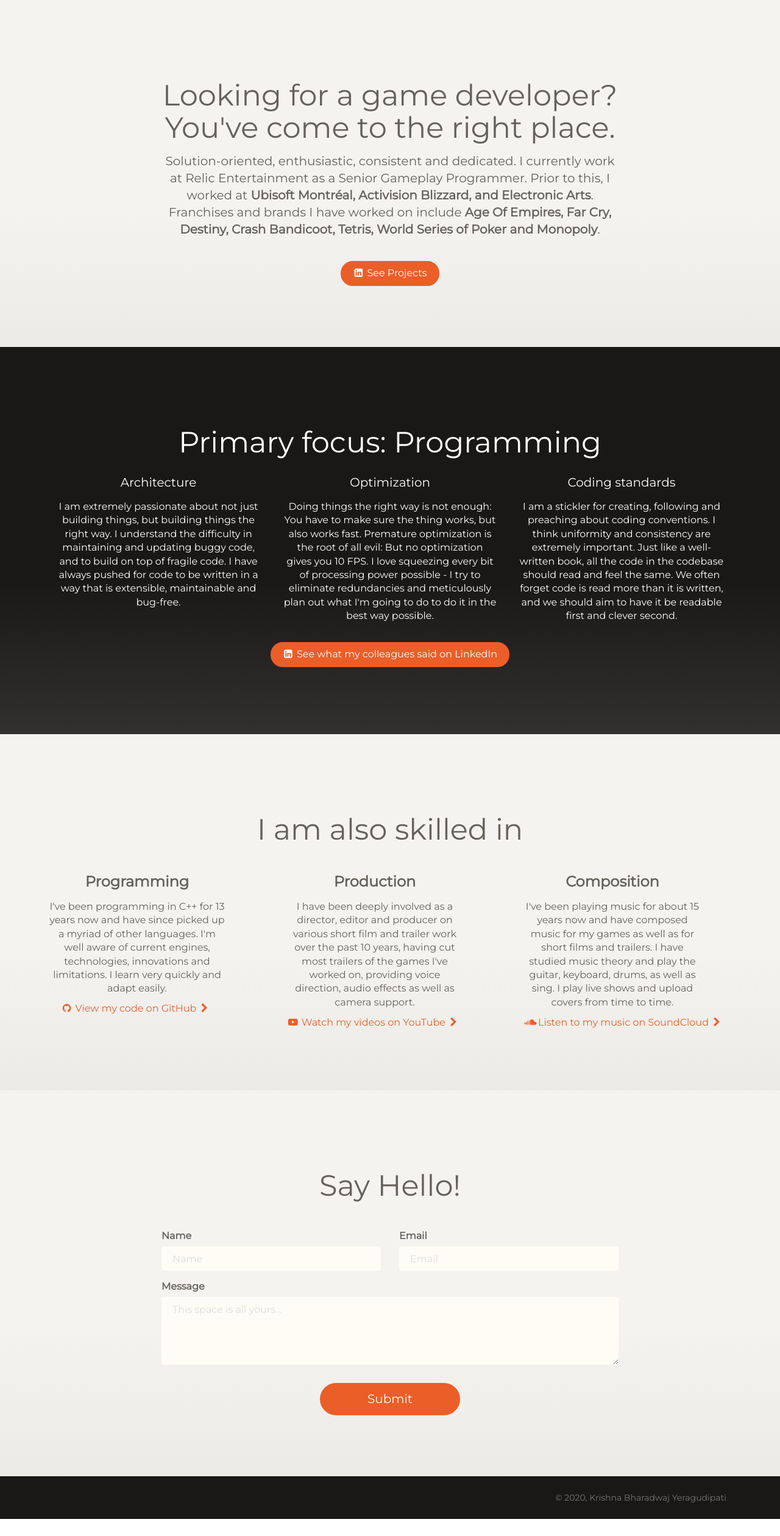
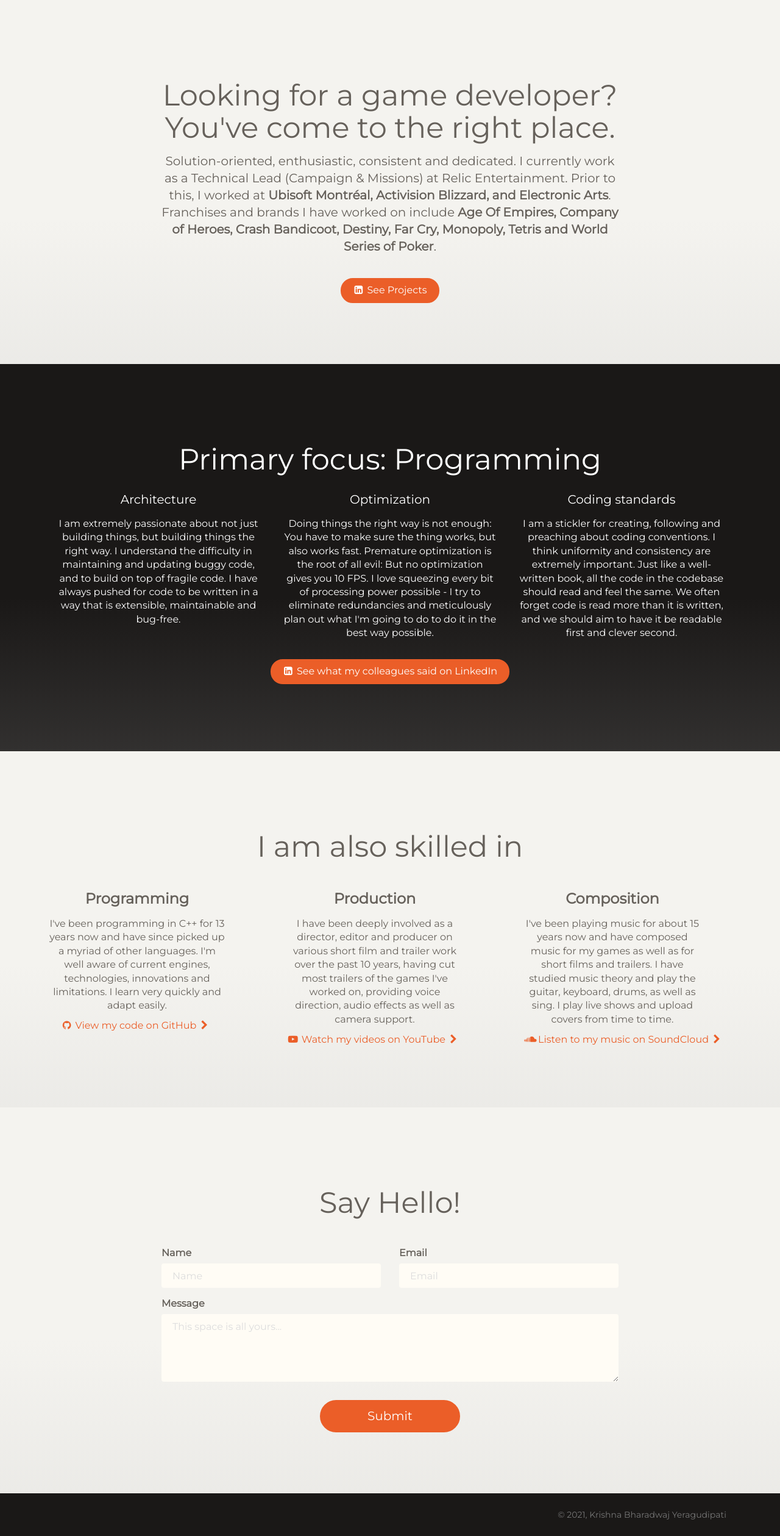
Before and after one commit to GTAddict/gtaddict.github.io, a plain HTML site: page index.html in a window 1280 px wide. Shown: the part 660-3179 px from the top of the page at 61% size. Before the commit the page ends 3151 px from the top, so only its background shows below. Drawn offline with Linux system fonts and the light colour scheme.

Commit message:
lead baby

```diff
--- a/index.html
+++ b/index.html
@@ -69,7 +69,7 @@
                     <div class="row">
                         <div class="col-md-8 col-md-offset-2">
                             <h2>Looking for a game developer? You've come to the right place.</h2>
-                            <h5>Solution-oriented, enthusiastic, consistent and dedicated. I currently work at Relic Entertainment as a Senior Gameplay Programmer. Prior to this, I worked at <b>Ubisoft Montréal, Activision Blizzard, and Electronic Arts</b>. Franchises and brands I have worked on include <b>Age Of Empires, Far Cry, Destiny, Crash Bandicoot, Tetris, World Series of Poker and Monopoly</b>.</h5>
+                            <h5>Solution-oriented, enthusiastic, consistent and dedicated. I currently work as a Technical Lead (Campaign & Missions) at Relic Entertainment. Prior to this, I worked at <b>Ubisoft Montréal, Activision Blizzard, and Electronic Arts</b>. Franchises and brands I have worked on include <b>Age Of Empires, Company of Heroes, Crash Bandicoot, Destiny, Far Cry, Monopoly, Tetris and World Series of Poker</b>.</h5>
                             <br />
                             <a href="https://www.linkedin.com/in/krishnamakesgames/" class="btn btn-danger btn-fill"><i class="fa fa-linkedin-square"></i>See Projects</a>
                         </div>
@@ -171,7 +171,7 @@
     <footer class="footer-demo section-dark">
         <div class="container">
             <div class="copyright pull-right">
-                &copy; 2020, Krishna Bharadwaj Yeragudipati
+                &copy; 2021, Krishna Bharadwaj Yeragudipati
             </div>
         </div>
     </footer>
```
